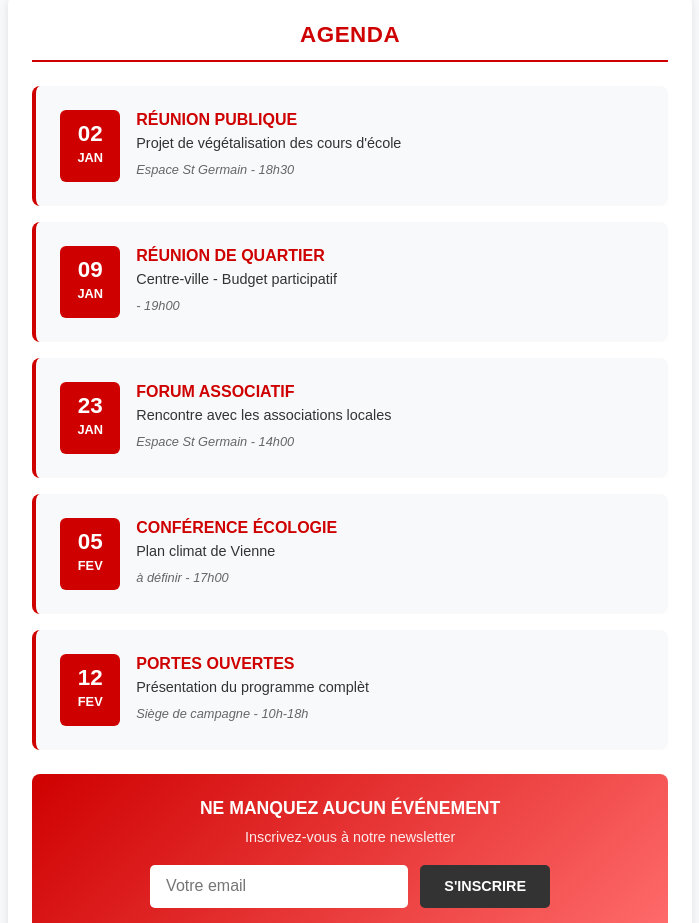
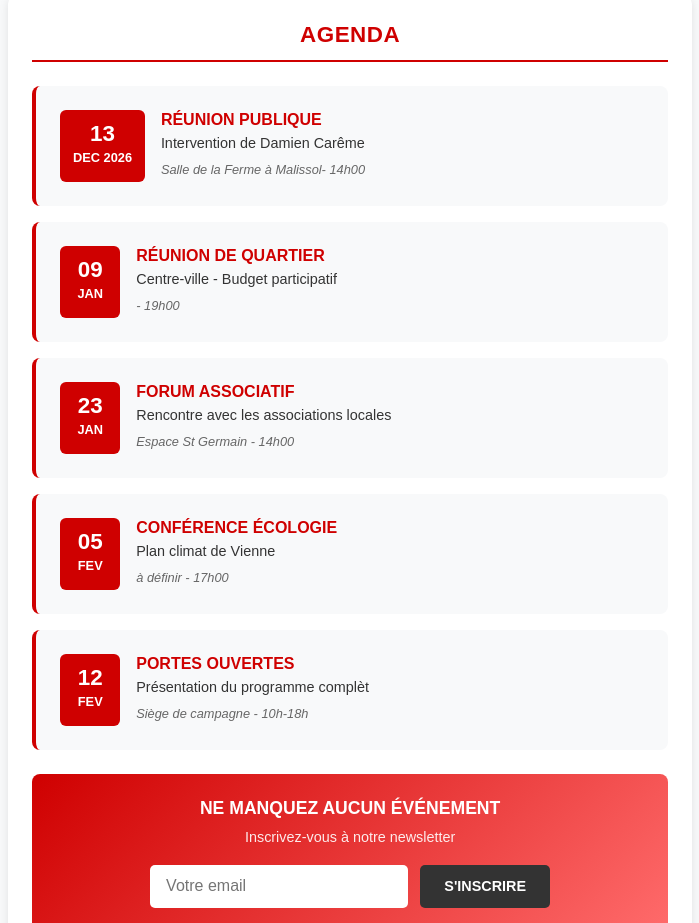
Before and after one commit to lesinsoumisviennois/ViennePop2026, a plain HTML site: page index.html in a window 1280 px wide. Shown: the part 3800-4723 px from the top of the page, without its empty margins (528-1227 px from the left). Drawn offline with Linux system fonts and the light colour scheme.

Commit message:
Update agenda date and event details

```diff
--- a/index.html
+++ b/index.html
@@ -302,13 +302,13 @@
             <div class="agenda-container">
               <div class="agenda-item">
                 <div class="agenda-date">
-                  <span class="agenda-day">02</span>
-                  <span class="agenda-month">JAN</span>
+                  <span class="agenda-day">13</span>
+                  <span class="agenda-month">DEC 2026</span>
                 </div>
                 <div class="agenda-content">
                   <h4>RÉUNION PUBLIQUE</h4>
-                  <p>Projet de végétalisation des cours d'école</p>
-                  <span class="agenda-location">Espace St Germain - 18h30</span>
+                  <p>Intervention de Damien Carême</p>
+                  <span class="agenda-location">Salle de la Ferme à Malissol- 14h00</span>
                 </div>
               </div>
 
```
